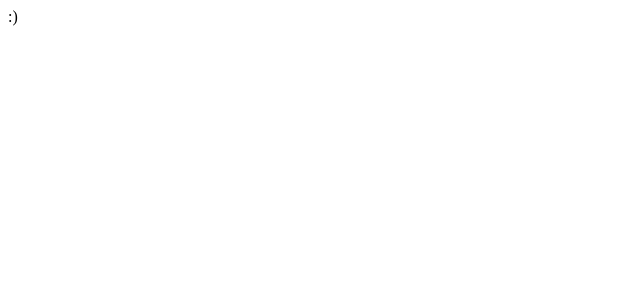
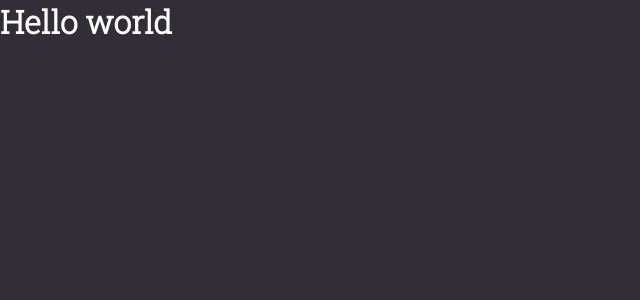
Before and after one commit to marcelotc/gostack11-gobarber-front, a React (Create React App) app: page / in a window 1280 px wide. Shown: the top 300 px of the page, without its empty margins (0-640 px from the left). Built offline with nearby package versions, Linux system fonts and the light colour scheme.

Commit message:
Estilos globais

```diff
--- a/package.json
+++ b/package.json
@@ -10,9 +10,11 @@
     "@types/node": "^12.0.0",
     "@types/react": "^16.9.0",
     "@types/react-dom": "^16.9.0",
+    "@types/styled-components": "^5.1.4",
     "react": "^16.13.1",
     "react-dom": "^16.13.1",
     "react-scripts": "3.4.3",
+    "styled-components": "^5.2.0",
     "typescript": "~3.7.2"
   },
   "scripts": {
--- a/public/index.html
+++ b/public/index.html
@@ -13,6 +13,8 @@
     <link rel="manifest" href="%PUBLIC_URL%/manifest.json" />
 
     <title>Gobarber</title>
+
+    <link href="https://fonts.googleapis.com/css2?family=Roboto+Slab:wght@300&display=swap" rel="stylesheet">
   </head>
   <body>
     <noscript>You need to enable JavaScript to run this app.</noscript>
--- a/src/App.tsx
+++ b/src/App.tsx
@@ -1,10 +1,13 @@
 import React from 'react';
+
+import GlobalStyle from './styles/global';
 
 function App() {
   return (
-    <div>
-     :)
-    </div>
+    <>
+     <h1>Hello world</h1>
+     <GlobalStyle></GlobalStyle>
+    </>
   );
 }
 
--- /dev/null
+++ b/src/react-app-env.d.ts
@@ -0,0 +1 @@
+/// <reference types="react-scripts" />
--- /dev/null
+++ b/src/styles/global.ts
@@ -0,0 +1,29 @@
+import { createGlobalStyle } from 'styled-components';
+
+export default createGlobalStyle`
+    *{
+        margin:0;
+        padding: 0;
+        box-sizing: border-box;
+        outline: 0;
+    }
+
+    body {
+        background: #312E38;
+        color: #fff;
+        -webkit-font-smoothing: antialiased;
+    }
+
+    body, input, button {
+        font-family: 'Roboto Slab', serif;
+        font-size: 16px;
+    }
+
+    h1, h2, h3, h4, h5, h6, strong {
+        font-weight: bold;
+    }
+
+    button {
+        cursor: pointer;
+    }
+`;
```
Also changed, not shown: 1 other file (tests, documents, lock files or other folders).
